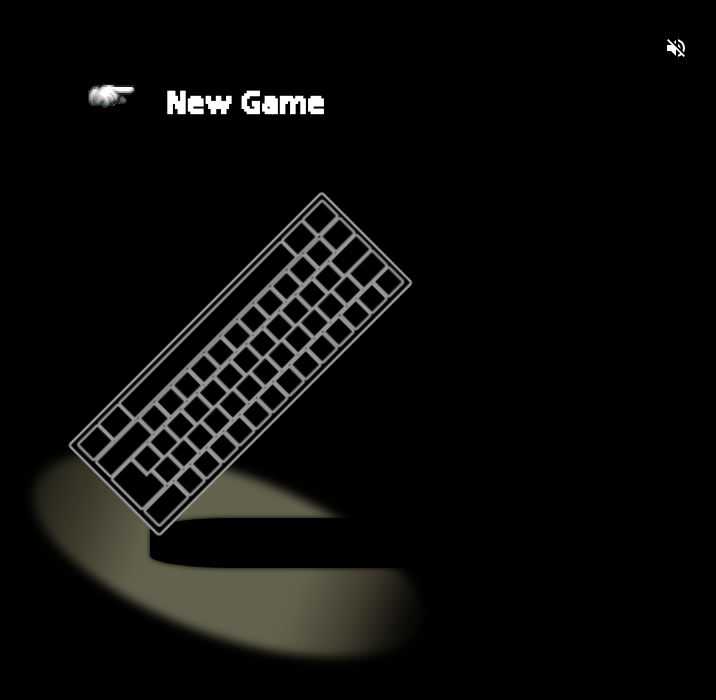
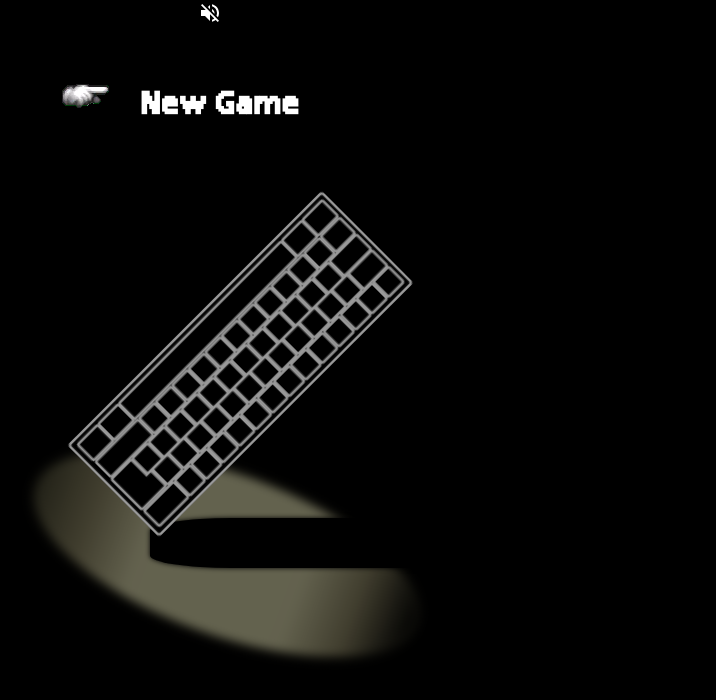
Before and after one commit to Seo-the-platinum/eliseo_portfolio, a React (Create React App) app: page / in a window 1280 px wide. Shown: the top 700 px of the page, without its empty margins (430-1146 px from the left). Built offline with nearby package versions, Linux system fonts and the light colour scheme.

Commit message:
troubleshooting issue with safari

```diff
--- a/src/features/sound/SoundButton.js
+++ b/src/features/sound/SoundButton.js
@@ -3,6 +3,7 @@ import VolumeOffIcon from '@mui/icons-material/VolumeOff';
 import VolumeUpIcon from '@mui/icons-material/VolumeUp';
 import { useDispatch, useSelector } from 'react-redux'
 import { toggleSound } from './soundButtonSlice'
+import './soundButton.css'
 
 const SoundButton = (props) => {
     const { pos } = props
@@ -12,8 +13,8 @@ const SoundButton = (props) => {
         dispatch(toggleSound(!sound))
     }
     return (
-    <div style={{backgroundColor: 'black', display: 'flex', position: pos === 'header' ? 'static':'absolute', maxHeight: '10vh', bottom: '92%', left: '85%'}}>
-        <button onClick={soundOnOff} style={{backgroundColor: pos === 'header' ? '#040753':'black', border: 'none'}}>
+    <div className='soundContainer' style={{position: pos === 'header' ? 'static':'absolute',}}>
+        <button className='soundButton' onClick={soundOnOff} style={{backgroundColor: pos === 'header' ? '#040753':'black', }}>
             {
                 !sound ?
                 <VolumeOffIcon size={40} style={{color: 'white',}}/> :
--- /dev/null
+++ b/src/features/sound/soundButton.css
@@ -0,0 +1,12 @@
+.soundButton {
+    background-color: black;
+    border: none;
+    display: flex;
+    max-height: 10vh;
+    bottom: 92%;
+     left: 85%;
+}
+
+.soundContainer {
+    border: none;
+}
--- a/src/views/newgame/newgame.css
+++ b/src/views/newgame/newgame.css
@@ -135,6 +135,10 @@
         margin-left: 2%;
     }
 
+    .newGameBtnContainer {
+        margin-right: 4%;
+    }
+
     .shadow {
         bottom: 35%;
         left: 35%;
```
